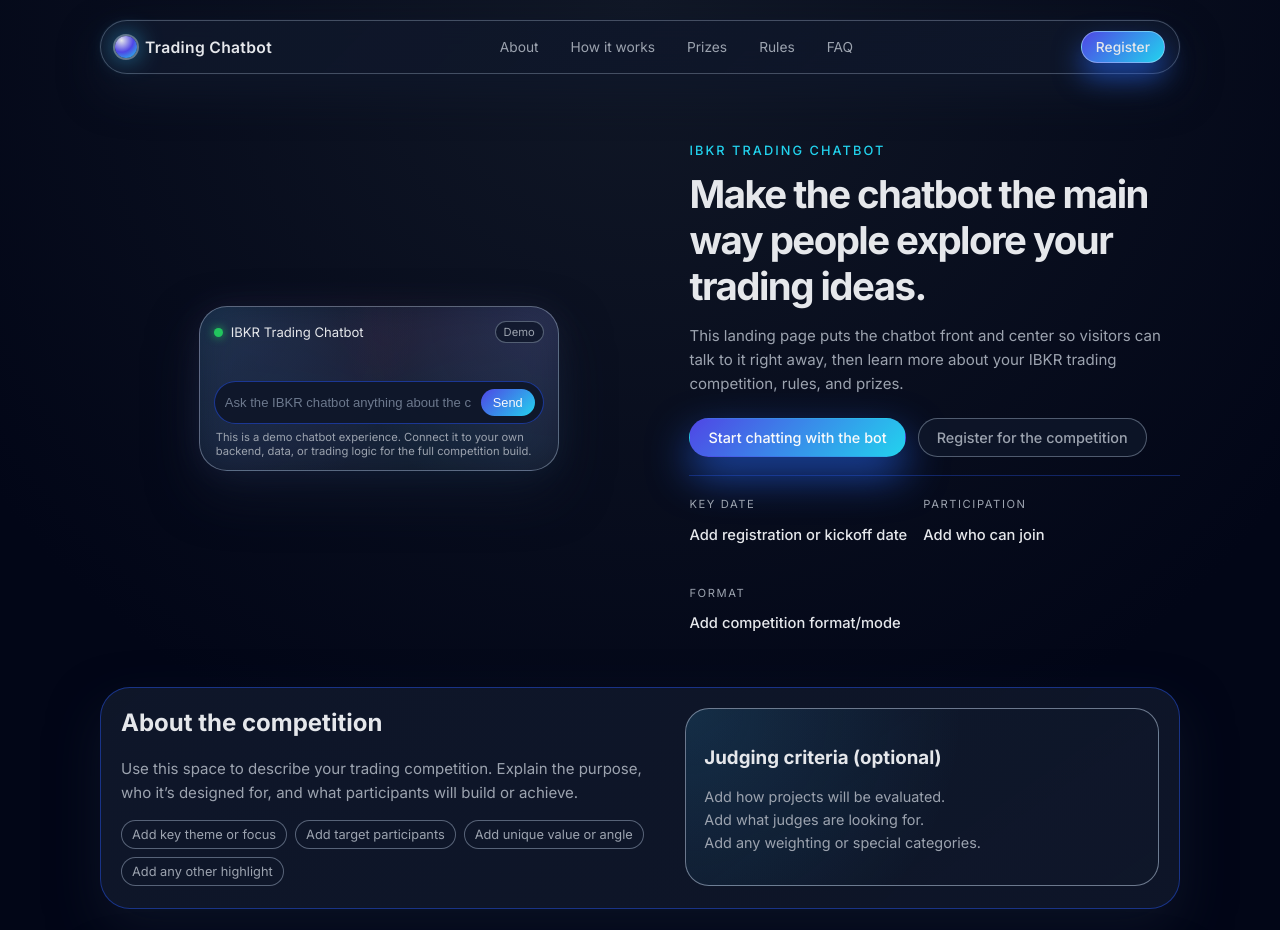
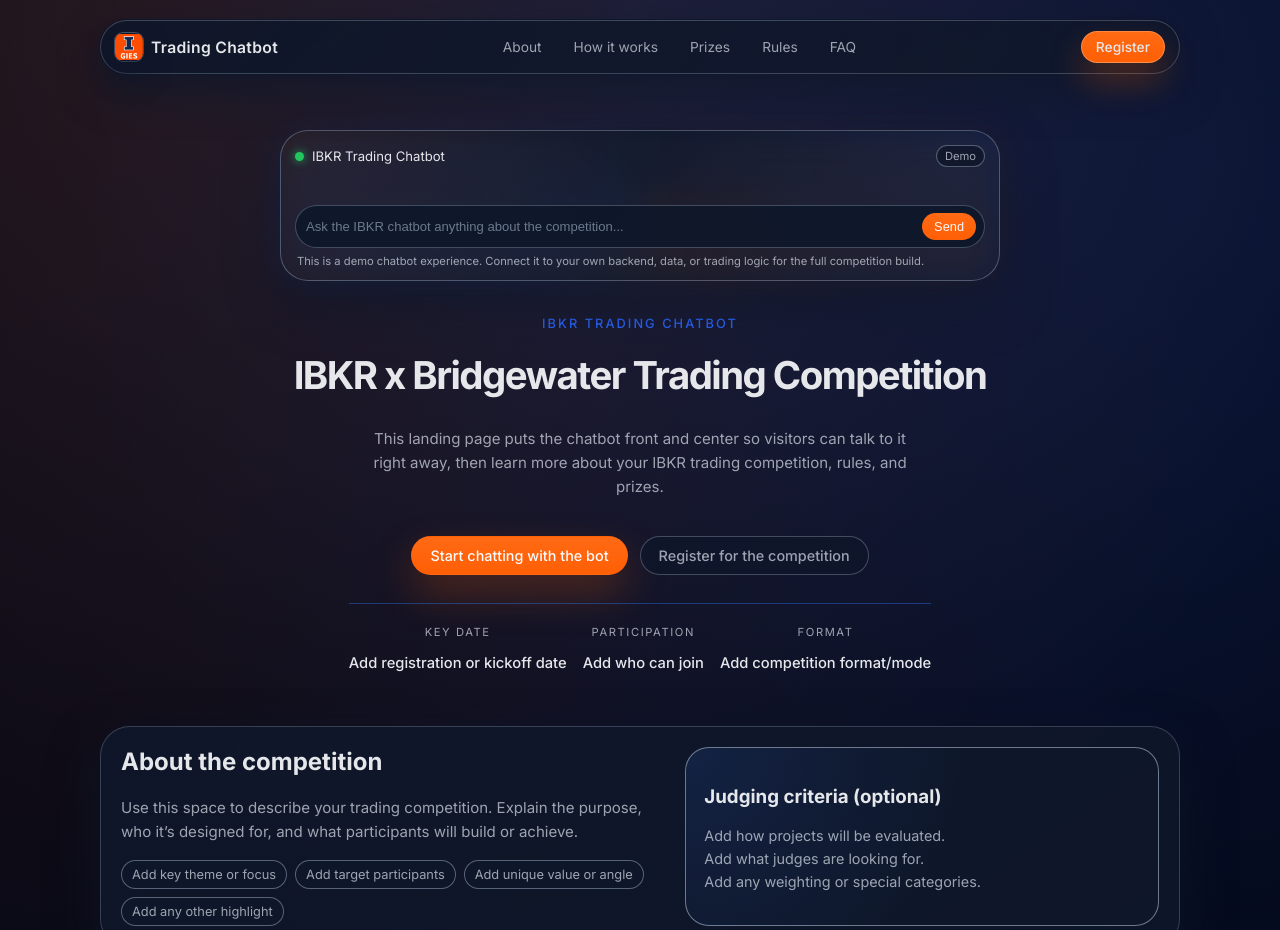
Before and after one commit to Nnethra13/IBKR-Chatbot, a website: page index.html in a window 1280 px wide. Shown: the top 930 px of the page. Drawn offline with Linux system fonts and the light colour scheme.

Commit message:
fixed some looks

```diff
--- a/index.html
+++ b/index.html
@@ -3,7 +3,7 @@
   <head>
     <meta charset="UTF-8" />
     <meta name="viewport" content="width=device-width, initial-scale=1.0" />
-    <title>Trading Chatbot Competition</title>
+    <title>IBKR x Bridgewater Trading Competition</title>
     <meta
       name="description"
       content="Landing page for a trading chatbot and competition details."
@@ -20,7 +20,12 @@
     <div class="page-shell">
       <header class="top-nav">
         <div class="logo-mark">
-          <span class="logo-dot"></span>
+          <img
+            class="logo-img"
+            src="assets/gies-logo.png"
+            alt="Gies Illinois"
+            onerror="this.style.display='none'"
+          />
           <span class="logo-text">Trading Chatbot</span>
         </div>
         <nav class="nav-links">
@@ -67,7 +72,7 @@
 
           <div class="hero-text">
             <p class="eyebrow">IBKR Trading Chatbot</p>
-            <h1>Make the chatbot the main way people explore your trading ideas.</h1>
+            <h1>IBKR x Bridgewater Trading Competition</h1>
             <p class="subcopy">
               This landing page puts the chatbot front and center so visitors can talk to it right
               away, then learn more about your IBKR trading competition, rules, and prizes.
--- a/styles.css
+++ b/styles.css
@@ -1,14 +1,19 @@
 :root {
-  --bg: #050816;
+  --bg: #040817;
   --bg-alt: #060b1e;
-  --card: rgba(15, 23, 42, 0.82);
-  --card-strong: rgba(15, 23, 42, 0.96);
-  --accent: #4f46e5;
-  --accent-soft: rgba(79, 70, 229, 0.2);
-  --accent-secondary: #22d3ee;
-  --border-subtle: rgba(148, 163, 184, 0.3);
+  --card: rgba(15, 23, 42, 0.78);
+  --card-strong: rgba(15, 23, 42, 0.92);
+  --illini-blue: #13294b;
+  --illini-orange: #ff5f05;
+  --accent: var(--illini-orange);
+  --accent-secondary: #2b66ff;
+  --accent-soft: rgba(255, 95, 5, 0.16);
+  --accent-gradient: linear-gradient(135deg, #ff5f05 0%, #ff7a1a 55%, #2b66ff 130%);
+  --accent-glow-orange: rgba(255, 95, 5, 0.22);
+  --accent-glow-blue: rgba(43, 102, 255, 0.14);
+  --border-subtle: rgba(148, 163, 184, 0.28);
   --text: #e5e7eb;
-  --text-soft: #9ca3af;
+  --text-soft: rgba(226, 232, 240, 0.68);
   --danger: #f97373;
   --radius-lg: 22px;
   --radius-xl: 28px;
@@ -28,7 +33,10 @@
   padding: 0;
   font-family: 'Inter', system-ui, -apple-system, BlinkMacSystemFont, sans-serif;
   color: var(--text);
-  background: radial-gradient(circle at top, #111827 0, #020617 35%, #020617 100%);
+  background:
+    radial-gradient(circle at 12% 0%, rgba(255, 95, 5, 0.12), transparent 48%),
+    radial-gradient(circle at 92% 8%, rgba(43, 102, 255, 0.1), transparent 46%),
+    radial-gradient(circle at top, #0b1633 0, var(--bg) 42%, #020617 100%);
   min-height: 100%;
 }
 
@@ -55,14 +63,14 @@
 
 .page-shell::before {
   background:
-    radial-gradient(circle at 10% -10%, rgba(56, 189, 248, 0.2), transparent 55%),
-    radial-gradient(circle at 85% 0%, rgba(129, 140, 248, 0.16), transparent 55%);
+    radial-gradient(circle at 10% -10%, var(--accent-glow-orange), transparent 56%),
+    radial-gradient(circle at 88% 0%, var(--accent-glow-blue), transparent 58%);
 }
 
 .page-shell::after {
   background:
-    radial-gradient(circle at 10% 120%, rgba(244, 63, 94, 0.07), transparent 50%),
-    radial-gradient(circle at 90% 130%, rgba(59, 130, 246, 0.07), transparent 50%);
+    radial-gradient(circle at 14% 120%, rgba(255, 95, 5, 0.07), transparent 52%),
+    radial-gradient(circle at 92% 130%, rgba(43, 102, 255, 0.06), transparent 52%);
 }
 
 .top-nav {
@@ -72,8 +80,8 @@
   gap: 16px;
   padding: 10px 14px;
   border-radius: 999px;
-  background: linear-gradient(135deg, rgba(15, 23, 42, 0.94), rgba(15, 23, 42, 0.82));
-  border: 1px solid rgba(148, 163, 184, 0.4);
+  background: linear-gradient(135deg, rgba(15, 23, 42, 0.92), rgba(15, 23, 42, 0.78));
+  border: 1px solid rgba(148, 163, 184, 0.34);
   box-shadow:
     0 18px 40px rgba(15, 23, 42, 0.85),
     0 0 0 1px rgba(15, 23, 42, 0.8);
@@ -89,14 +97,25 @@
   gap: 8px;
 }
 
+.logo-img {
+  height: 28px;
+  width: 28px;
+  display: inline-block;
+  object-fit: contain;
+  border-radius: 8px;
+  box-shadow:
+    0 14px 26px rgba(15, 23, 42, 0.75),
+    0 0 0 1px rgba(191, 219, 254, 0.32);
+}
+
 .logo-dot {
   width: 22px;
   height: 22px;
   border-radius: 999px;
-  background: radial-gradient(circle at 30% 20%, #e5e7eb, #4f46e5 50%, #22d3ee 100%);
+  background: radial-gradient(circle at 30% 20%, #e5e7eb, var(--illini-orange) 55%, var(--accent-secondary) 100%);
   box-shadow:
     0 0 0 2px rgba(148, 163, 184, 0.6),
-    0 0 24px rgba(56, 189, 248, 0.8);
+    0 0 24px rgba(45, 108, 223, 0.65);
 }
 
 .logo-text {
@@ -132,9 +151,9 @@
   border-radius: 999px;
   text-decoration: none;
   color: #e5e7eb;
-  background: linear-gradient(135deg, #4f46e5, #22d3ee);
-  box-shadow: 0 14px 28px rgba(37, 99, 235, 0.65);
-  border: 1px solid rgba(191, 219, 254, 0.5);
+  background: linear-gradient(180deg, #ff6a14 0%, #ff5f05 100%);
+  box-shadow: 0 18px 34px rgba(255, 95, 5, 0.28);
+  border: 1px solid rgba(255, 199, 163, 0.38);
   font-weight: 500;
   white-space: nowrap;
 }
@@ -145,9 +164,16 @@
 
 .hero {
   display: grid;
-  grid-template-columns: minmax(0, 1.25fr) minmax(0, 1.1fr);
-  gap: 32px;
+  grid-template-columns: minmax(0, 1fr);
+  gap: 22px;
   margin-top: 32px;
+  align-items: start;
+}
+
+.hero-text {
+  text-align: center;
+  display: flex;
+  flex-direction: column;
   align-items: center;
 }
 
@@ -177,6 +203,7 @@
   flex-wrap: wrap;
   gap: 12px;
   margin: 22px 0 18px;
+  justify-content: center;
 }
 
 .primary-cta,
@@ -200,9 +227,9 @@
 }
 
 .primary-cta {
-  background: linear-gradient(135deg, #4f46e5, #22d3ee);
+  background: linear-gradient(180deg, #ff6a14 0%, #ff5f05 100%);
   color: #f9fafb;
-  box-shadow: 0 18px 42px rgba(37, 99, 235, 0.7);
+  box-shadow: 0 18px 42px rgba(255, 95, 5, 0.26);
 }
 
 .primary-cta:hover {
@@ -211,8 +238,8 @@
 }
 
 .secondary-cta {
-  background: rgba(15, 23, 42, 0.85);
-  border-color: rgba(148, 163, 184, 0.5);
+  background: rgba(15, 23, 42, 0.72);
+  border-color: rgba(148, 163, 184, 0.38);
   color: var(--text-soft);
 }
 
@@ -227,7 +254,7 @@
   flex-wrap: wrap;
   gap: 16px;
   padding-top: 10px;
-  border-top: 1px solid rgba(30, 64, 175, 0.5);
+  border-top: 1px solid rgba(45, 108, 223, 0.45);
   margin-top: 10px;
 }
 
@@ -251,13 +278,13 @@
 
 .chat-window {
   width: 100%;
-  max-width: 360px;
+  max-width: 720px;
   border-radius: var(--radius-xl);
   background:
-    radial-gradient(circle at 0 0, rgba(56, 189, 248, 0.12), transparent 55%),
-    radial-gradient(circle at 100% 0, rgba(129, 140, 248, 0.16), transparent 55%),
+    radial-gradient(circle at 0 0, rgba(255, 95, 5, 0.1), transparent 56%),
+    radial-gradient(circle at 100% 0, rgba(43, 102, 255, 0.12), transparent 56%),
     linear-gradient(145deg, rgba(15, 23, 42, 0.96), rgba(17, 24, 39, 0.96));
-  border: 1px solid rgba(148, 163, 184, 0.55);
+  border: 1px solid rgba(148, 163, 184, 0.45);
   box-shadow: var(--shadow-soft);
   backdrop-filter: blur(var(--blur));
   padding: 14px 14px 12px;
@@ -271,10 +298,10 @@
   border-radius: inherit;
   background: conic-gradient(
     from 130deg,
-    rgba(56, 189, 248, 0.4),
-    rgba(129, 140, 248, 0.5),
-    rgba(244, 114, 182, 0.4),
-    rgba(56, 189, 248, 0.4)
+    rgba(255, 95, 5, 0.45),
+    rgba(45, 108, 223, 0.55),
+    rgba(19, 41, 75, 0.45),
+    rgba(255, 95, 5, 0.45)
   );
   opacity: 0.18;
   z-index: -1;
@@ -314,7 +341,7 @@
 }
 
 .chat-body {
-  max-height: 280px;
+  max-height: 420px;
   overflow-y: auto;
   padding: 10px 6px 8px;
   display: flex;
@@ -333,13 +360,13 @@
 
 .chat-bubble.bot {
   align-self: flex-start;
-  background: linear-gradient(145deg, rgba(15, 23, 42, 0.96), rgba(15, 23, 42, 0.9));
-  border: 1px solid rgba(148, 163, 184, 0.7);
+  background: linear-gradient(145deg, rgba(18, 32, 64, 0.78), rgba(12, 20, 44, 0.74));
+  border: 1px solid rgba(191, 219, 254, 0.34);
 }
 
 .chat-bubble.user {
   align-self: flex-end;
-  background: linear-gradient(145deg, #4f46e5, #22d3ee);
+  background: linear-gradient(180deg, #ff6a14 0%, #ff5f05 100%);
   border-radius: 16px 16px 4px 16px;
   color: #f9fafb;
 }
@@ -359,7 +386,7 @@
   padding: 7px 8px;
   border-radius: 999px;
   background: rgba(15, 23, 42, 0.96);
-  border: 1px solid rgba(30, 64, 175, 0.8);
+  border: 1px solid rgba(148, 163, 184, 0.38);
 }
 
 .chat-input-row input {
@@ -381,7 +408,7 @@
   padding: 6px 12px;
   font-size: 0.8rem;
   cursor: pointer;
-  background: linear-gradient(135deg, #4f46e5, #22d3ee);
+  background: linear-gradient(180deg, #ff6a14 0%, #ff5f05 100%);
   color: #f9fafb;
   display: inline-flex;
   align-items: center;
@@ -414,7 +441,7 @@
   position: absolute;
   inset: 0;
   border-radius: 30px;
-  background: radial-gradient(circle at 0 0, rgba(56, 189, 248, 0.07), transparent 60%);
+  background: radial-gradient(circle at 0 0, rgba(45, 108, 223, 0.07), transparent 60%);
   opacity: 0.8;
   pointer-events: none;
   z-index: -1;
@@ -426,8 +453,8 @@
   gap: 26px;
   padding: 20px 20px 22px;
   border-radius: 30px;
-  background: linear-gradient(135deg, rgba(15, 23, 42, 0.96), rgba(15, 23, 42, 0.9));
-  border: 1px solid rgba(30, 64, 175, 0.7);
+  background: linear-gradient(135deg, rgba(15, 23, 42, 0.94), rgba(15, 23, 42, 0.86));
+  border: 1px solid rgba(148, 163, 184, 0.3);
   box-shadow: var(--shadow-soft);
 }
 
@@ -444,15 +471,15 @@
 .section-card {
   border-radius: 24px;
   padding: 18px 18px 16px;
-  background: radial-gradient(circle at 0 0, rgba(56, 189, 248, 0.14), transparent 55%),
+  background: radial-gradient(circle at 0 0, rgba(45, 108, 223, 0.14), transparent 55%),
     linear-gradient(145deg, rgba(15, 23, 42, 0.98), rgba(15, 23, 42, 0.9));
   border: 1px solid rgba(148, 163, 184, 0.7);
 }
 
 .section-card.highlight {
   border-color: rgba(96, 165, 250, 0.9);
-  background: radial-gradient(circle at 0 0, rgba(59, 130, 246, 0.2), transparent 60%),
-    radial-gradient(circle at 100% 100%, rgba(45, 212, 191, 0.12), transparent 60%),
+  background: radial-gradient(circle at 0 0, rgba(255, 95, 5, 0.16), transparent 62%),
+    radial-gradient(circle at 100% 100%, rgba(45, 108, 223, 0.14), transparent 62%),
     linear-gradient(145deg, rgba(15, 23, 42, 0.98), rgba(17, 24, 39, 0.96));
 }
 
@@ -522,15 +549,15 @@
   gap: 26px;
   padding: 20px 20px 22px;
   border-radius: 30px;
-  background: linear-gradient(135deg, rgba(15, 23, 42, 0.96), rgba(15, 23, 42, 0.9));
-  border: 1px solid rgba(30, 64, 175, 0.7);
+  background: linear-gradient(135deg, rgba(15, 23, 42, 0.94), rgba(15, 23, 42, 0.86));
+  border: 1px solid rgba(148, 163, 184, 0.3);
   box-shadow: var(--shadow-soft);
 }
 
 .timeline {
   border-radius: 22px;
   padding: 14px 14px 12px;
-  background: radial-gradient(circle at 0 0, rgba(56, 189, 248, 0.16), transparent 55%),
+  background: radial-gradient(circle at 0 0, rgba(45, 108, 223, 0.16), transparent 55%),
     linear-gradient(145deg, rgba(15, 23, 42, 0.98), rgba(15, 23, 42, 0.94));
   border: 1px solid rgba(148, 163, 184, 0.7);
 }
@@ -565,8 +592,8 @@
 .section-faq {
   padding: 20px 20px 22px;
   border-radius: 30px;
-  background: linear-gradient(135deg, rgba(15, 23, 42, 0.96), rgba(15, 23, 42, 0.9));
-  border: 1px solid rgba(30, 64, 175, 0.7);
+  background: linear-gradient(135deg, rgba(15, 23, 42, 0.94), rgba(15, 23, 42, 0.86));
+  border: 1px solid rgba(148, 163, 184, 0.3);
   box-shadow: var(--shadow-soft);
 }
 
@@ -603,8 +630,8 @@
   margin-top: 32px;
   padding: 18px 18px 14px;
   border-radius: 24px;
-  background: rgba(15, 23, 42, 0.96);
-  border: 1px solid rgba(30, 64, 175, 0.7);
+  background: rgba(15, 23, 42, 0.92);
+  border: 1px solid rgba(148, 163, 184, 0.28);
   box-shadow: 0 16px 40px rgba(15, 23, 42, 0.9);
   text-align: center;
   font-size: 0.86rem;
```
Also changed, not shown: assets/gies-illinois-mark.svg (added), assets/gies-logo.png (added), 1 other file.
